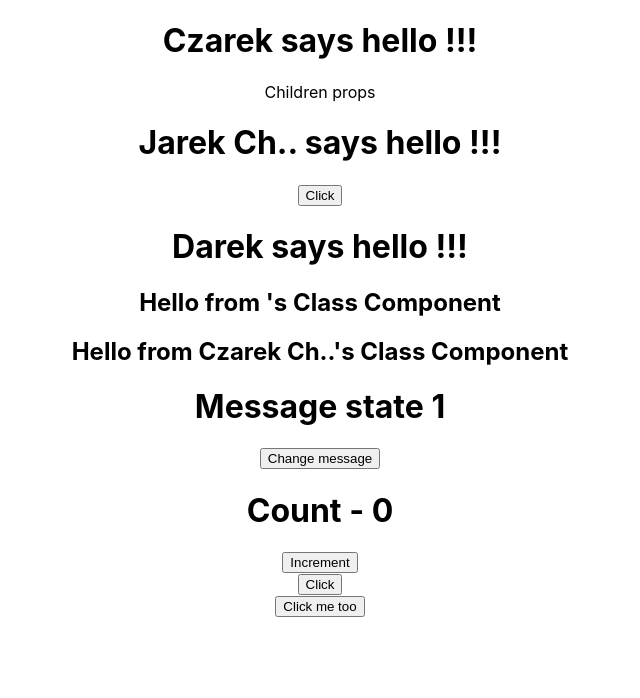
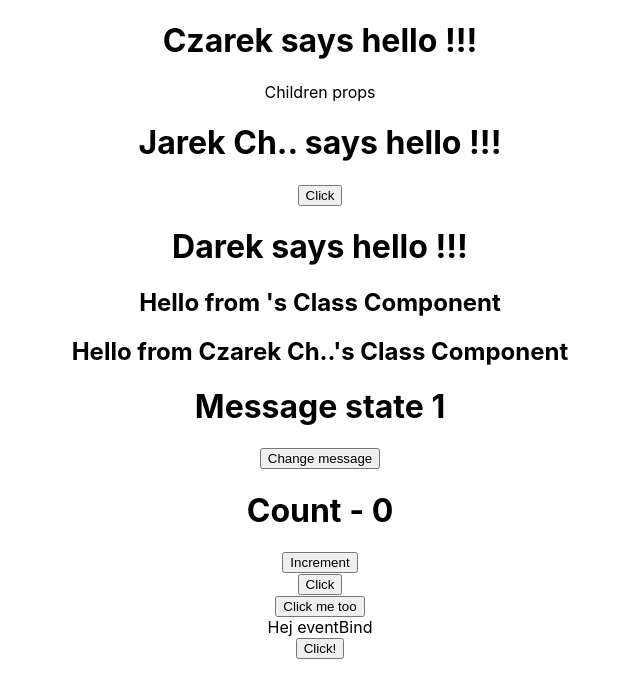
Before and after one commit to JanekJaniak/HelloReact, a React (Create React App) app: page / in a window 1280 px wide. Shown: the top 698 px of the page, without its empty margins (320-960 px from the left). Built offline with nearby package versions, Linux system fonts and the light colour scheme.

Commit message:
EventBind

```diff
--- a/src/App.js
+++ b/src/App.js
@@ -9,6 +9,7 @@
 import Counter from './components/counter.js'
 import FunctionClick from './components/functionClick.js'
 import ClassClick from './components/classClick.js'
+import EventBind from './components/eventBind.js'
 
 class App extends Component {
   render() {
@@ -26,6 +27,7 @@
         <Counter />
         <FunctionClick />
         <ClassClick />
+        <EventBind />
       </div>
     );
   }
--- /dev/null
+++ b/src/components/eventBind.js
@@ -0,0 +1,46 @@
+import React, { Component } from 'react'
+
+class eventBind extends Component {
+  constructor() {
+    super()
+
+    this.state = {
+      message: 'Hej eventBind'
+    }
+
+    // 3. bind clickHandler to this
+    // this.clickHandler = this.clickHandler.bind(this)
+  }
+
+  //  1,2,3 approach
+  // clickHandler() {
+  //   this.setState({
+  //     message: 'Nara eventBind'
+  //   })
+  // }
+
+  // 4 approach, class property approach
+  clickHandler = () => {
+    this.setState({
+      message: "Nara eventBind"
+    })
+  }
+
+  render() {
+    return (
+      <div>
+        <div>{ this.state.message }</div>
+        {/* 1. add .bind(this) to bind event, bind in render, new render on every event, low performance*/}
+        {/* <button onClick={ this.clickHandler.bind(this) }>Click!</button> */}
+
+        {/* 2. add arrow function in render method, low performance  */}
+        {/* <button onClick={ () => this.clickHandler() }>Click!</button>  */}
+
+        {/*  3. official, bind in constructor */}
+        <button onClick={ this.clickHandler }>Click!</button>
+      </div>
+    )
+  }
+}
+
+export default eventBind
```
